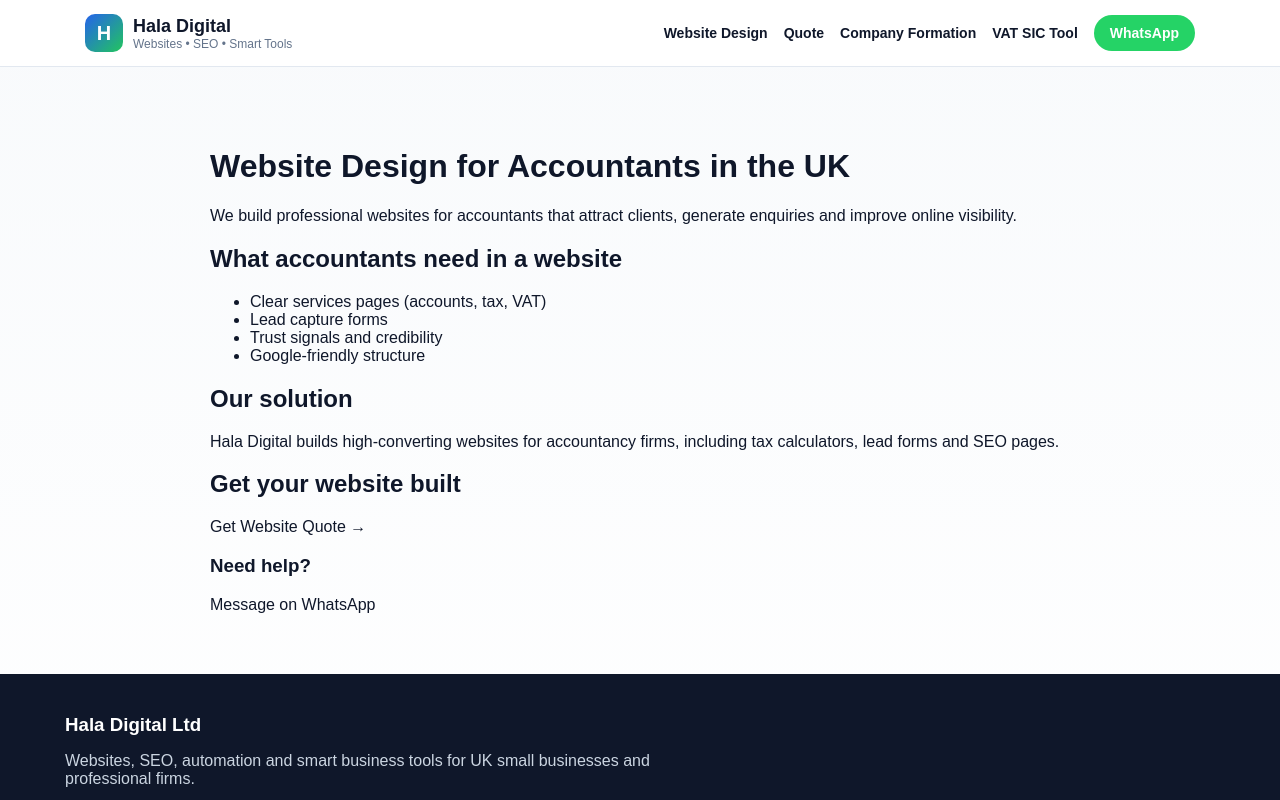
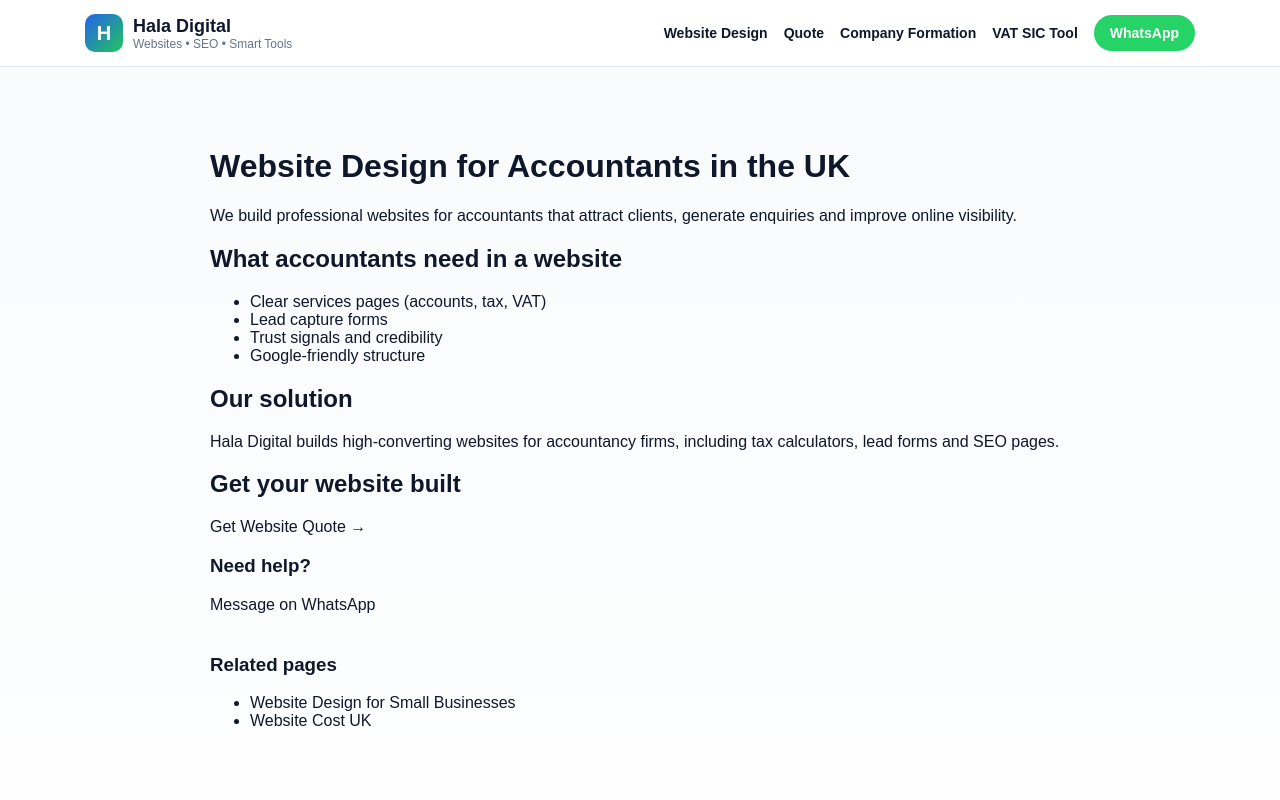
Before and after one commit to HalaDigitalLtd/uktaxcalculator-app, a Next.js app: page /accountant-website-design-uk in a window 1280 px wide. Shown: the top 800 px of the page. Built offline with nearby package versions, Linux system fonts and the light colour scheme.

Commit message:
Add related links to accountant website design page

```diff
--- a/app/accountant-website-design-uk/page.tsx
+++ b/app/accountant-website-design-uk/page.tsx
@@ -32,6 +32,13 @@
       <a href="https://wa.me/447884063169">
         Message on WhatsApp
       </a>
+      <div style={{ marginTop: "40px" }}>
+  <h3>Related pages</h3>
+  <ul>
+    <li><a href="/website-design-for-small-business-uk">Website Design for Small Businesses</a></li>
+    <li><a href="/small-business-website-cost-uk">Website Cost UK</a></li>
+  </ul>
+</div>
 
     </div>
   );
```
